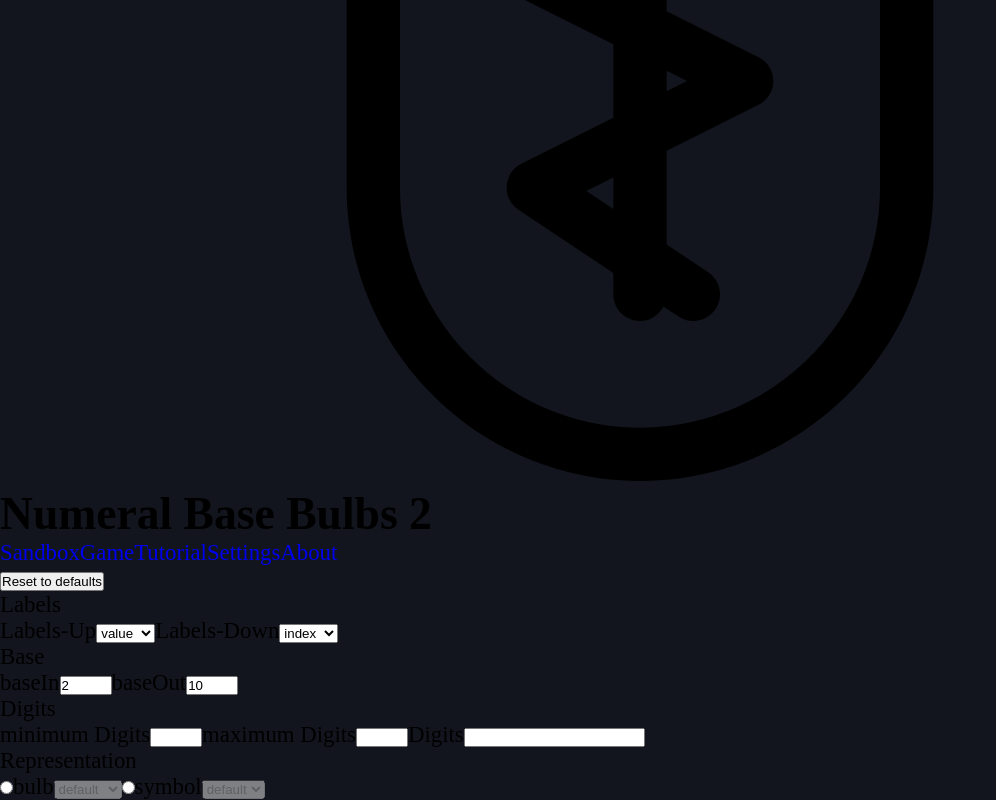
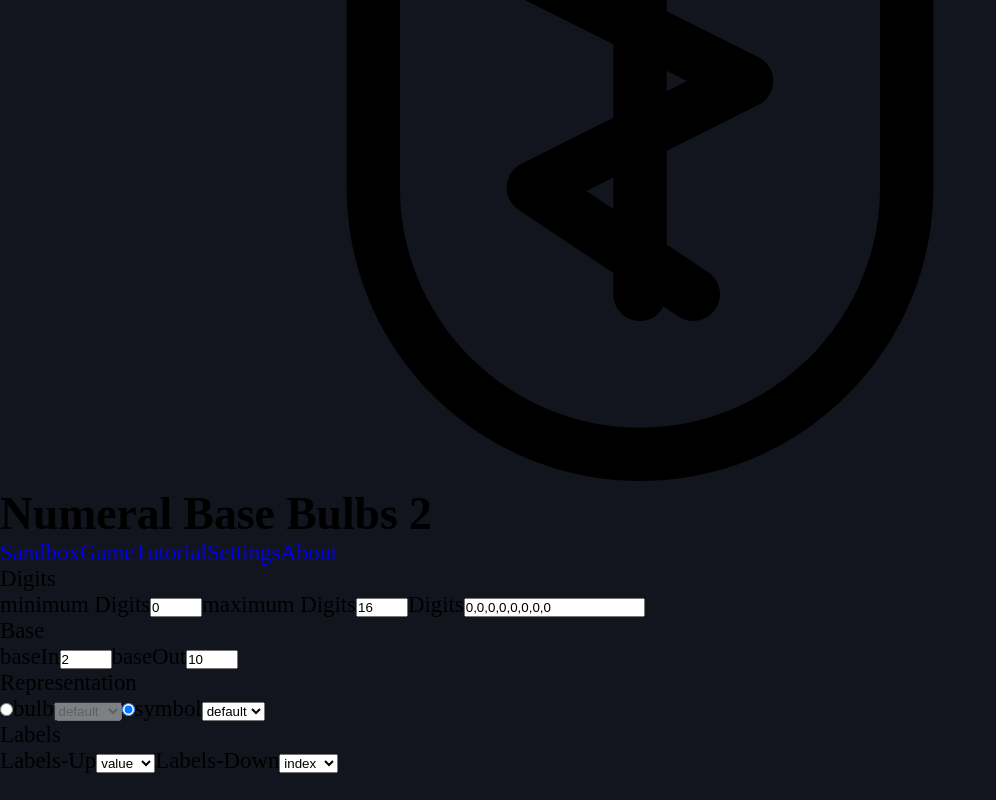
Before and after one commit to EricRovell/numeral-base-bulbs-v2, a Next.js app: page /settings in a window 1280 px wide. Shown: the part 799-1599 px from the top of the page, without its empty margins (0-996 px from the left). After the commit the page ends 1573 px from the top, so only its background shows below. Built offline with nearby package versions, Linux system fonts and the light colour scheme.

Commit message:
handleInputChange; using reducer to keep state

```diff
--- a/src/components/Mode/Sandbox/Settings/Settings.jsx
+++ b/src/components/Mode/Sandbox/Settings/Settings.jsx
@@ -5,39 +5,44 @@ import Base from "./Base/Base";
 import Digits from "./Digits/Digits";
 import Representation from "./Representation/Representation";
 
-import Button from "components/Settings/Controls/Button";
-
 import defaultState from "../State/defaultState";
+import validationReducer from "./reducerValidate";
 
 import style from "./settings.css";
 
-const data = {
-  title: "Reset to defaults",
-};
-
-const reducer = (state, action) => {
-  return {
-    ...state,
-    ...action
-  };
-};
 
 const SettingsSandbox = () => {
 
-  const [ state, dispatch ] = useReducer(reducer, defaultState);
+  const [ state, dispatch ] = useReducer(validationReducer, defaultState);
+
+  const handleInputChange = ({ target }) => {
+    console.log(target.name, target.value);
+
+    dispatch({
+      name: target.name,
+      value: target.value
+    });
+  };
 
   return (
     <form className={style.settings}>
-      <Button data={data} />
+      <Digits
+        digits={state.digits}
+        digitsMin={state.digitsMin}
+        digitsMax={state.digitsMax}
+        handleInputChange={handleInputChange} />
+      <Base
+        baseIn={state.baseIn}
+        baseOut={state.baseOut}
+        handleInputChange={handleInputChange} />
+      <Representation
+        mode={state.mode}
+        skin={state.skin}
+        handleInputChange={handleInputChange} />
       <Labels
         valueUp={state.labelsUp}
         valueDown={state.labelsDown}
-        dispatch={dispatch} />
-      <Base
-        baseIn={state.baseIn}
-        baseOut={state.baseOut} />
-      <Digits />
-      <Representation />
+        handleInputChange={handleInputChange} />
     </form>
   );
 };
```
